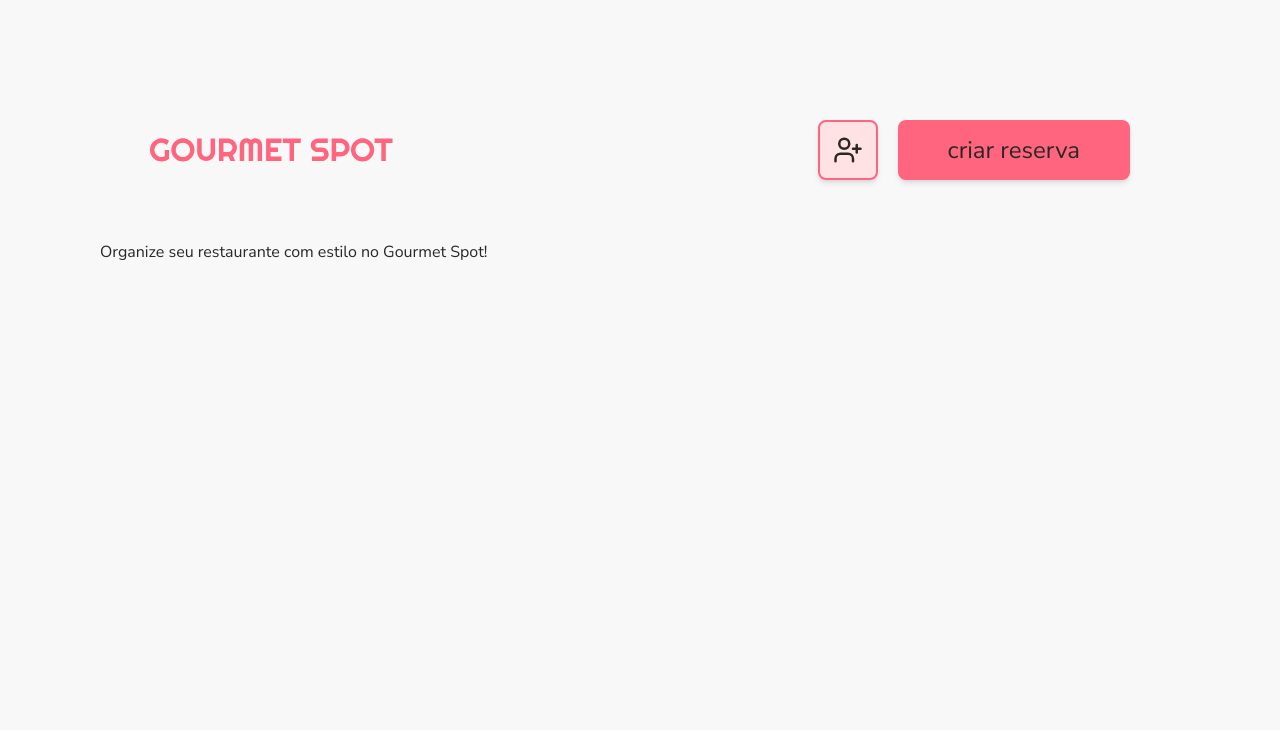
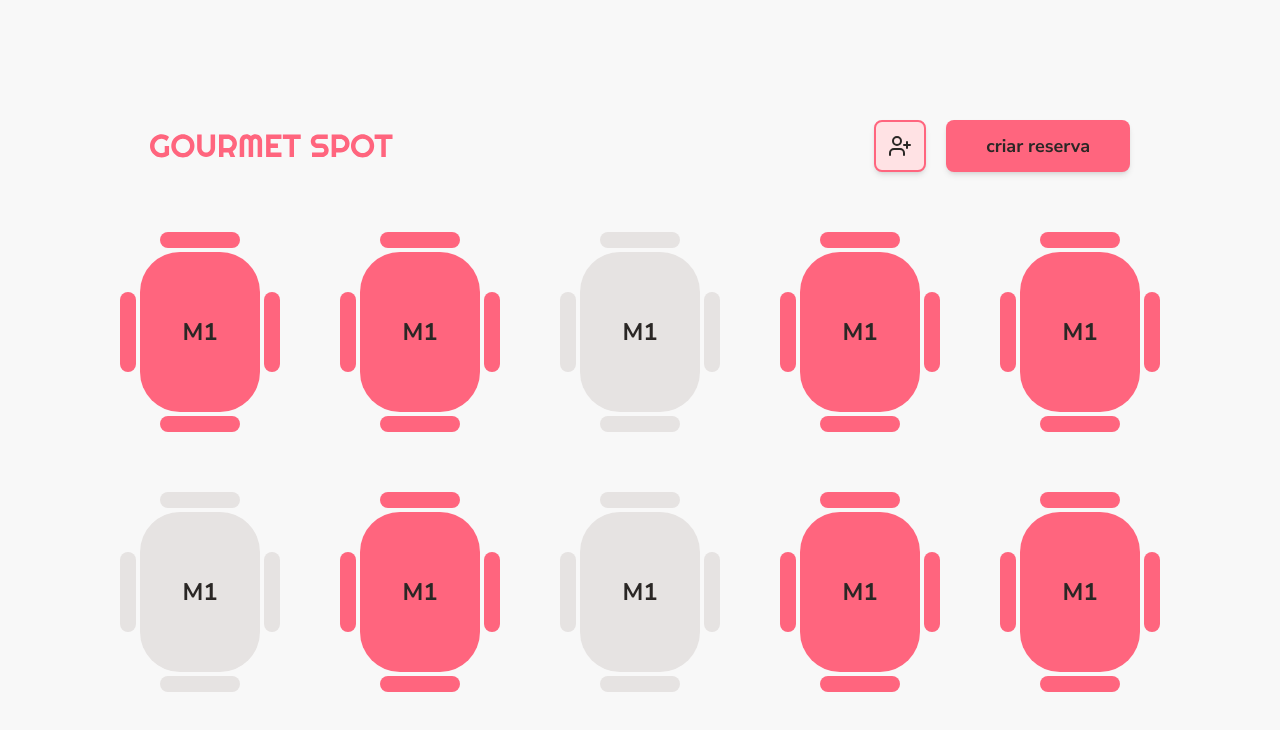
Before and after one commit to rodrigomsrocha/gourmet-spot, a Next.js app in the folder web/: page / in a window 1280 px wide. Shown: the top 730 px of the page. Built offline with nearby package versions, Linux system fonts and the light colour scheme.

Commit message:
create table component

```diff
--- a/web/src/app/layout.tsx
+++ b/web/src/app/layout.tsx
@@ -26,7 +26,7 @@ export default function RootLayout({ children }: { children: ReactNode }) {
         className={`${nunitoSans.variable} ${righteous.variable} font-sans bg-gray-50 text-gray-950 py-[7.5rem] px-[6.25rem]`}
       >
         <Header />
-        {children}
+        <main className="max-w-7xl mx-auto px-5">{children}</main>
       </body>
     </html>
   )
--- a/web/src/app/page.tsx
+++ b/web/src/app/page.tsx
@@ -1,7 +1,18 @@
+import { Table } from '~/components/Table'
+
 export default function Home() {
   return (
-    <div>
-      <p>Organize seu restaurante com estilo no Gourmet Spot!</p>
+    <div className="grid grid-cols-5 gap-[3.75rem]">
+      <Table />
+      <Table />
+      <Table isEmpty={false} />
+      <Table />
+      <Table />
+      <Table isEmpty={false} />
+      <Table />
+      <Table isEmpty={false} />
+      <Table />
+      <Table />
     </div>
   )
 }
--- a/web/src/components/Header.tsx
+++ b/web/src/components/Header.tsx
@@ -7,10 +7,10 @@ export function Header() {
     <header className="flex items-center justify-between max-w-[61.25rem] mx-auto mb-[3.75rem]">
       <Image src={logo} alt="Gourmet spot logo" />
       <div className="flex gap-5">
-        <button className="border-2 border-pink-400 bg-pink-100 shadow-md w-[3.75rem] rounded-lg flex items-center justify-center transition-colors hover:bg-pink-200">
-          <UserPlus className="h-[1.875rem] w-[1.875rem]" />
+        <button className="border-2 border-pink-400 bg-pink-100 shadow-md px-3 rounded-lg flex items-center justify-center transition-colors hover:bg-pink-200">
+          <UserPlus className="h-6 w-6" />
         </button>
-        <button className="bg-pink-400 rounded-lg text-2xl py-[.875rem] px-[3.125rem] shadow-md transition-colors hover:bg-pink-500">
+        <button className="bg-pink-400 rounded-lg text-lg font-bold py-3 px-10 shadow-md transition-colors hover:bg-pink-500">
           criar reserva
         </button>
       </div>
--- /dev/null
+++ b/web/src/components/Table.tsx
@@ -0,0 +1,37 @@
+interface TableProps {
+  isEmpty?: boolean
+}
+
+export function Table({ isEmpty = true }: TableProps) {
+  return (
+    <div className="grid grid-cols-table grid-rows-table place-items-center gap-1 cursor-pointer">
+      <div
+        className={`rounded-lg col-start-2 w-20 h-4 ${
+          isEmpty ? 'bg-pink-400' : 'bg-gray-200'
+        }`}
+      ></div>
+      <div
+        className={`rounded-lg w-full col-start-1 row-start-2 h-20 ${
+          isEmpty ? 'bg-pink-400' : 'bg-gray-200'
+        }`}
+      ></div>
+      <div
+        className={`rounded-[2.5rem] w-full col-start-2 h-40 row-start-2 flex items-center justify-center ${
+          isEmpty ? 'bg-pink-400' : 'bg-gray-200'
+        }`}
+      >
+        <strong className="text-2xl text-gray-950">M1</strong>
+      </div>
+      <div
+        className={`rounded-lg w-full col-start-3 row-start-2 h-20 ${
+          isEmpty ? 'bg-pink-400' : 'bg-gray-200'
+        }`}
+      ></div>
+      <div
+        className={`rounded-lg col-start-2 row-start-3 w-20 h-4 ${
+          isEmpty ? 'bg-pink-400' : 'bg-gray-200'
+        }`}
+      ></div>
+    </div>
+  )
+}
--- a/web/tailwind.config.js
+++ b/web/tailwind.config.js
@@ -39,6 +39,12 @@ module.exports = {
           950: '#2a2725',
         },
       },
+      gridTemplateColumns: {
+        table: '1rem 1fr 1rem',
+      },
+      gridTemplateRows: {
+        table: '1rem 1fr 1rem',
+      },
     },
   },
   plugins: [],
```
